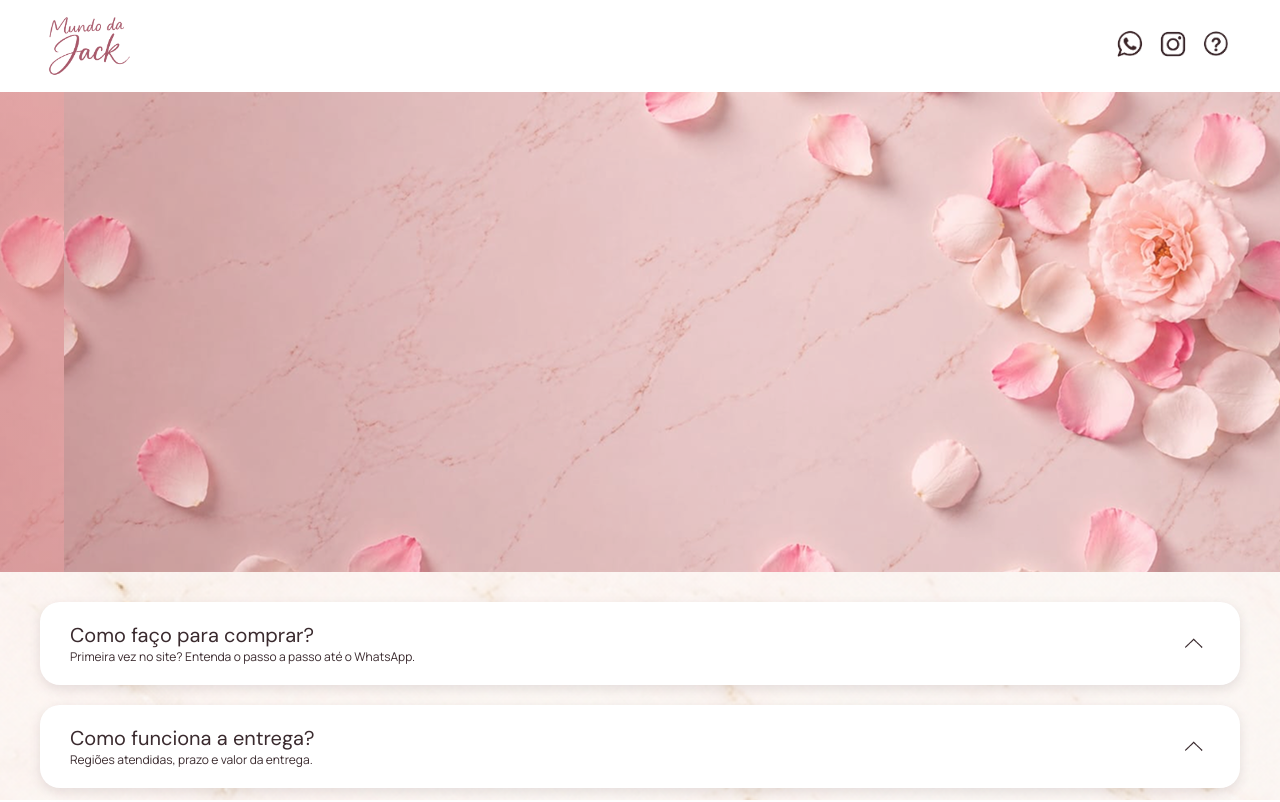
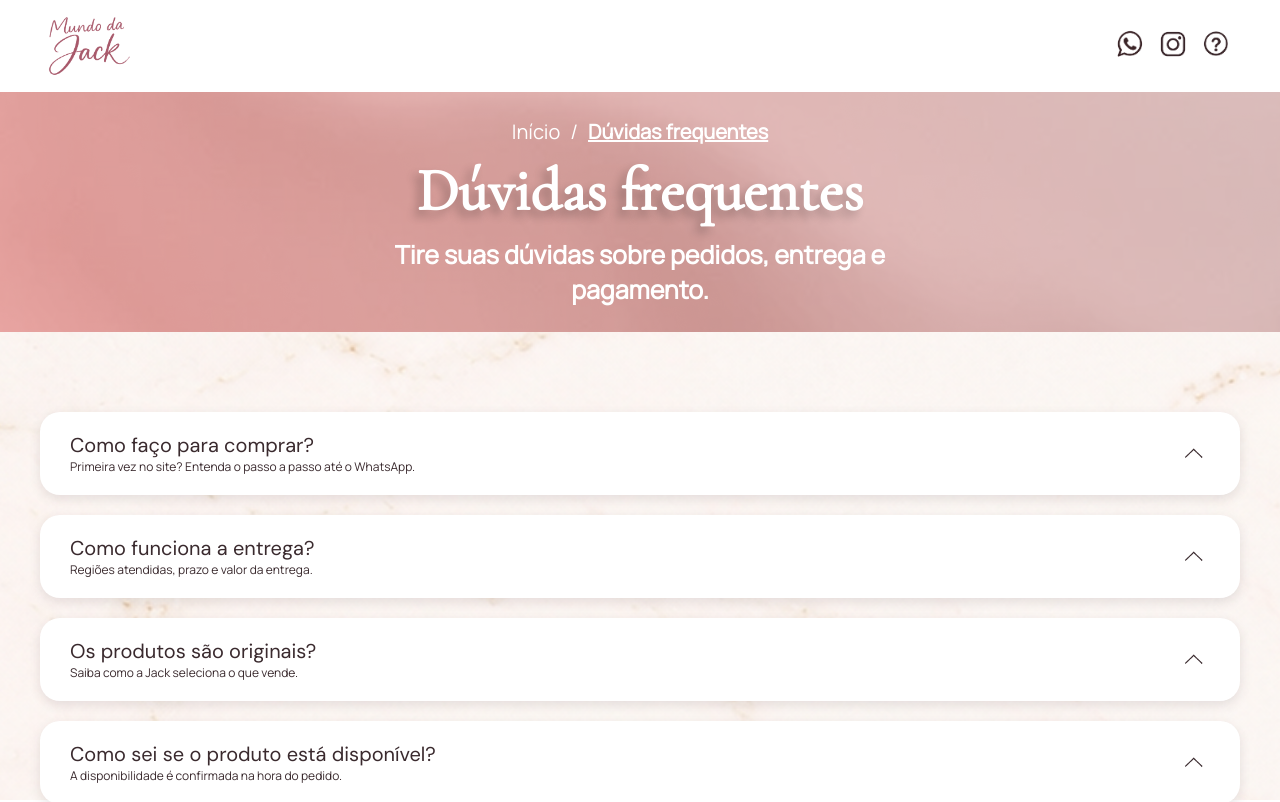
Before and after one commit to laramaia/VitrineJackBeauty, a React (Vite) app: page /faq in a window 1280 px wide. Shown: the top 802 px of the page. Built offline with nearby package versions, Linux system fonts and the light colour scheme; a web font is replaced by a local one.

Commit message:
Adiciona banner a página de perguntas frequentes

```diff
--- a/src/pages/Faq.jsx
+++ b/src/pages/Faq.jsx
@@ -1,4 +1,4 @@
-import mainBanner from "../assets/mainBanner.png";
+import { Link } from "react-router-dom";
 import { Accordion } from "../components/accordion/Accordion";
 import { ContactCard } from "../components/contact/ContactCard";
 import { faqItems } from "../components/accordion/faqItems";
@@ -6,9 +6,23 @@ import { faqItems } from "../components/accordion/faqItems";
 export function Faq() {
   return (
     <main>
-      <div className="main-banner">
-        <img src={mainBanner} alt="Banner principal" />
-      </div>
+      <header className="faq-banner-wrapper">
+        <nav className="faq-banner-breadcrumb manrope-md" aria-label="Você está em">
+          <Link to="/" className="link-reset">
+            Início
+          </Link>
+          <span aria-hidden="true">/</span>
+          <span className="faq-banner-current" aria-current="page">
+            Dúvidas frequentes
+          </span>
+        </nav>
+
+        <h1 className="faq-banner-title cormorant-x-lg">Dúvidas frequentes</h1>
+
+        <p className="faq-banner-subtitle manrope-lg">
+          Tire suas dúvidas sobre pedidos, entrega e pagamento.
+        </p>
+      </header>
 
       <section className="faq-wrapper" aria-label="Perguntas frequentes">
             {faqItems.map((item) => (
--- a/src/styles/fonts.css
+++ b/src/styles/fonts.css
@@ -8,6 +8,12 @@
     font-family: var(--font-title);
     font-size: var(--title-lg);
     font-weight: 600;
+}
+
+.cormorant-x-lg{
+  font-family: "Cormorant Garamond";
+  font-size: 60px;
+  font-weight: 600;
 }
 
 .cormorant-x-md{
--- a/src/styles/global.css
+++ b/src/styles/global.css
@@ -72,3 +72,44 @@
     color: inherit;
     text-decoration: none;
 }
+
+.faq-banner-wrapper {
+    display: flex;
+    flex-direction: column;
+    align-items: center;
+    justify-content: center;
+    gap: 10px;
+    height: clamp(240px, 30vh, 340px);
+    padding-inline: var(--section-gap);
+    background-color: #E8A9AA;
+    background-image: url("../assets/banner-faq.png");
+    background-size: cover;
+    background-position: center;
+    background-repeat: no-repeat;
+    color: var(--color-surface);
+    text-align: center;
+    margin-bottom: var(--spacing-lg);
+}
+
+.faq-banner-breadcrumb {
+    display: flex;
+    gap: 10px;
+}
+
+.faq-banner-current {
+    font-weight: 700;
+    text-decoration: underline;
+}
+
+.faq-banner-title,
+.faq-banner-subtitle {
+    font-weight: 700;
+}
+
+.faq-banner-title {
+    text-shadow: -6px 6px 10px #0000003b;
+}
+
+.faq-banner-subtitle {
+    max-width: 22em;
+}
```
Also changed, not shown: src/assets/banner-faq.png (added). Lines whose indentation alone changed are shown as unchanged.
